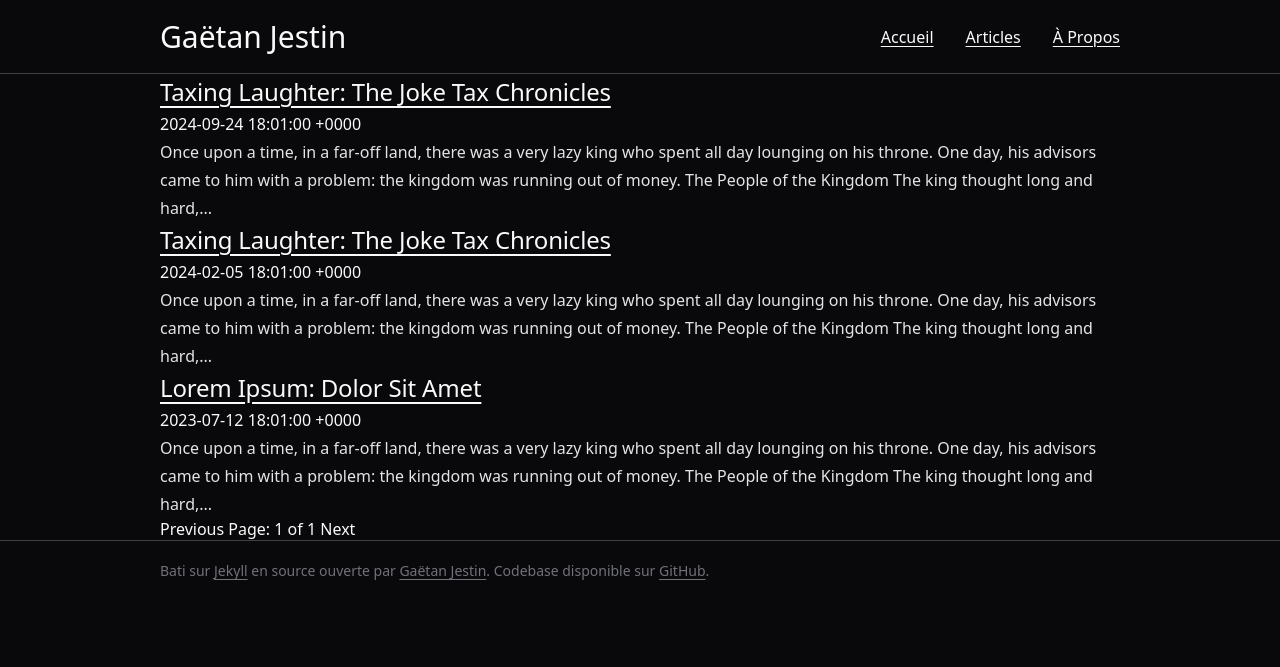
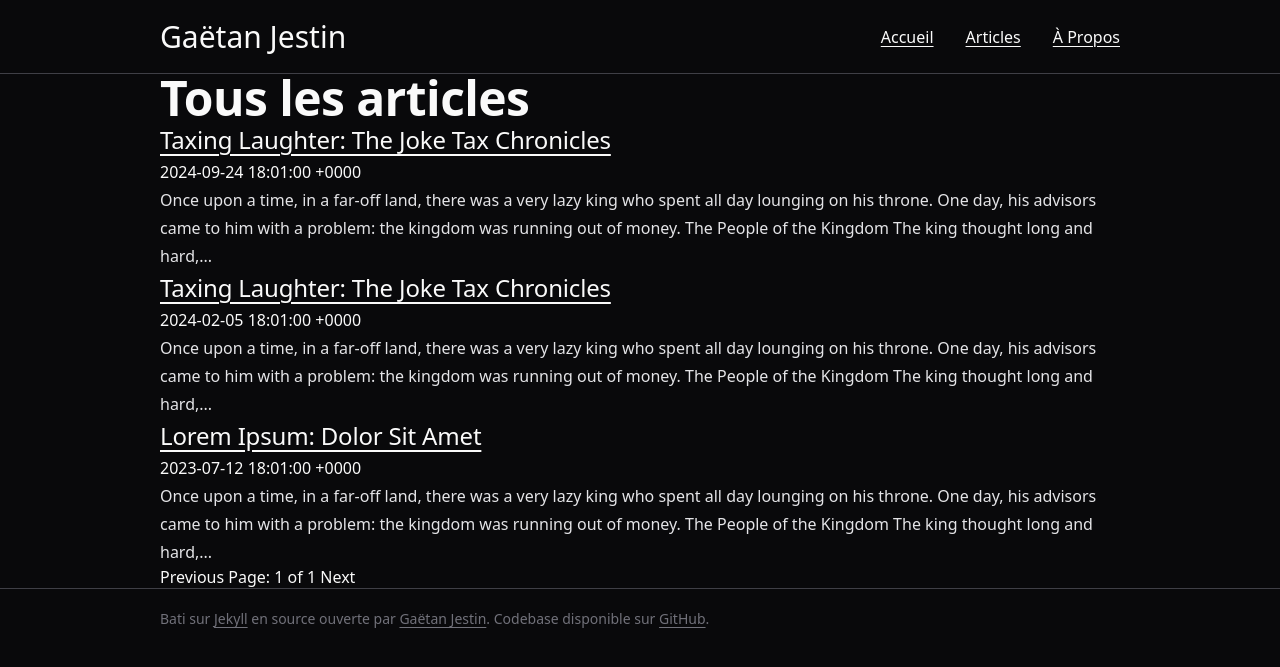
Before and after one commit to MerlinConnected/blablarduino, a Jekyll site: the page built from articles/index.html, in a window 1280 px wide. Shown: the top 667 px of the page. Built offline with Jekyll 4.4.1, drawn with Linux system fonts in a browser that asks for light colours; the list of posts is cut into pages by our own code.

Commit message:
refactor(Articles): cleaned function calling and css

```diff
--- a/_layouts/articles.html
+++ b/_layouts/articles.html
@@ -10,27 +10,7 @@
 	<body>
 		{% include nav.html %}
 		<main>
-			<h1>{{ page.title }}</h1>
 			<div class="post-content">{{ content }}</div>
-
-			<!-- Pagination links -->
-			<div class="pagination">
-				{% if paginator.previous_page %}
-				<a href="{{ paginator.previous_page_path }}" class="previous"
-					>Previous</a
-				>
-				{% else %}
-				<span class="previous">Previous</span>
-				{% endif %}
-				<span class="page_number"
-					>Page: {{ paginator.page }} of {{ paginator.total_pages }}</span
-				>
-				{% if paginator.next_page %}
-				<a href="{{ paginator.next_page_path }}" class="next">Next</a>
-				{% else %}
-				<span class="next">Next</span>
-				{% endif %}
-			</div>
 		</main>
 		{% include footer.html %}
 	</body>
--- a/articles/index.html
+++ b/articles/index.html
@@ -1,13 +1,11 @@
 ---
 layout: articles
+title: Tous les articles
 ---
 
-<head>
-	<meta name="viewport" content="width=device-width, initial-scale=1" />
-	<title>{{ page.title }}</title>
-</head>
+<body>
+	<h1>Tous les articles</h1>
 
-<body>
 	{% for post in paginator.posts %}
 	<h3><a href="{{ post.url }}">{{ post.title }}</a></h3>
 	<p class="author">
@@ -15,4 +13,20 @@
 	</p>
 	<p>{{ post.excerpt | strip_html | truncatewords: 50 }}</p>
 	{% endfor %}
+
+	<div class="pagination">
+		{% if paginator.previous_page %}
+		<a href="{{ paginator.previous_page_path }}" class="previous">Previous</a>
+		{% else %}
+		<span class="previous">Previous</span>
+		{% endif %}
+		<span class="page_number"
+			>Page: {{ paginator.page }} of {{ paginator.total_pages }}</span
+		>
+		{% if paginator.next_page %}
+		<a href="{{ paginator.next_page_path }}" class="next">Next</a>
+		{% else %}
+		<span class="next">Next</span>
+		{% endif %}
+	</div>
 </body>
--- a/assets/css/main.scss
+++ b/assets/css/main.scss
@@ -9,3 +9,4 @@
 @import 'bits/footer';
 @import 'bits/nav';
 @import 'bits/article';
+@import 'bits/articles';
```
Also changed, not shown: _sass/bits/articles.scss (added).
